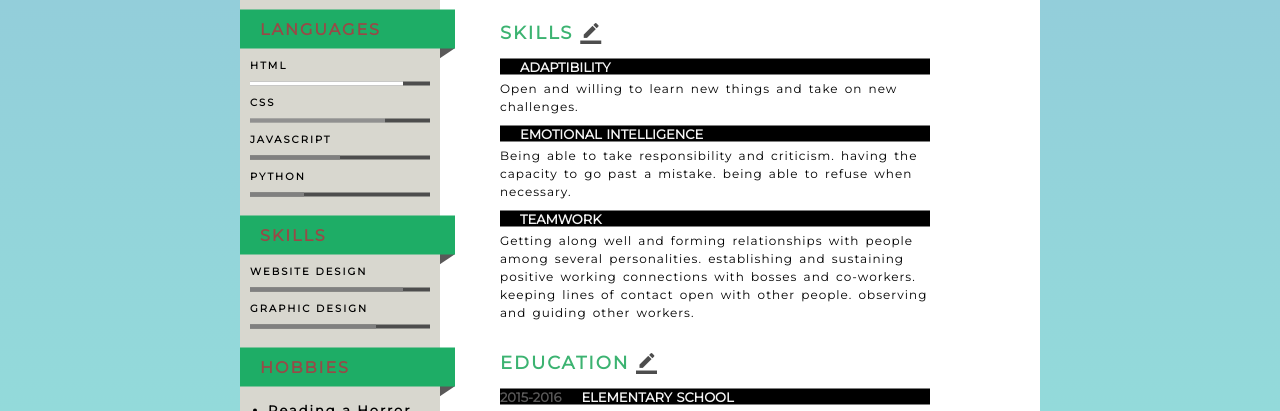
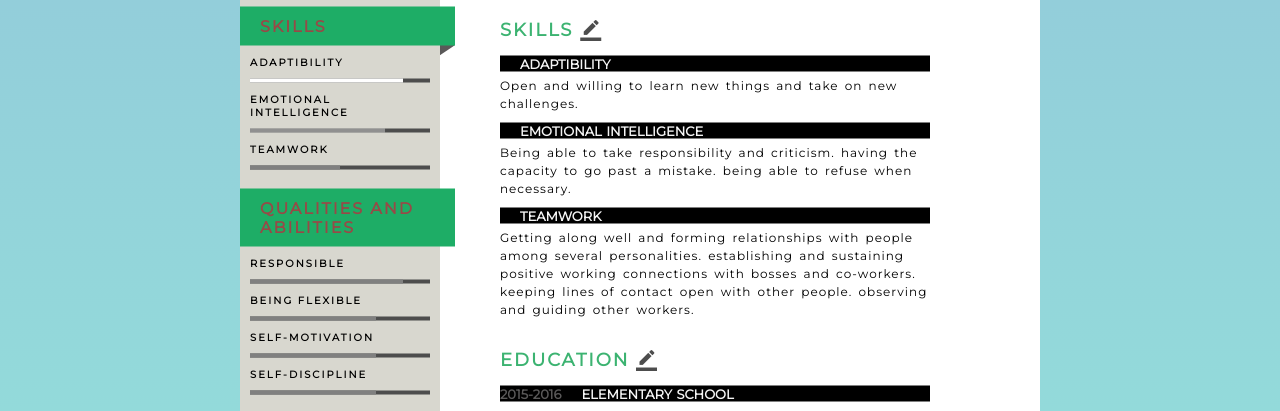
Before and after one commit to grazieeeee/grazieeeee., a plain HTML site: page index.html in a window 1280 px wide. Shown: the part 365-776 px from the top of the page. Drawn offline with Linux system fonts and the light colour scheme.

Commit message:
updated index.html

```diff
--- a/index.html
+++ b/index.html
@@ -10,6 +10,19 @@
   <link rel="stylesheet" href="https://cdnjs.cloudflare.com/ajax/libs/font-awesome/4.7.0/css/font-awesome.min.css">
 </head>
 <body>
+
+	h1 {
+		color:brown;
+		text-align: center;
+	  }
+
+	  #center {
+	  text-align: center;
+	  }
+	  div {
+		border: 5px solid brown;
+
+	  }
 	<h1 class=<"head"> My Resume</h1>
 
 <div class="main">
@@ -29,53 +42,59 @@
 
 		<div class="box-1">
 			<div class="heading">
-				<p>LANGUAGES</p>
+				<p>SKILLS</p>
 			</div>
 
-			<p class="p1">HTML
+			<p class="p1">ADAPTIBILITY
 			<div class="skill-container">
 				<div class="skill html"></div>
 			</div>
 			</p>
 
-			<p class="p1">CSS
+			<p class="p1">EMOTIONAL INTELLIGENCE
 			<div class="skill-container">
 				<div class="skill css"></div>
 			</div>
 			</p>
 
-			<p class="p1">JAVASCRIPT
+			<p class="p1">TEAMWORK
 			<div class="skill-container">
 				<div class="skill js"></div>
 			</div>
 			</p>
 
-			<p class="p1">PYTHON
-			<div class="skill-container">
-				<div class="skill jquery"></div>
-			</div>
-			</p>
 		</div>
 		<br>
 
 
 		<div class="box-1">
 			<div class="heading">
-				<p>SKILLS</p>
+				<p>QUALITIES AND ABILITIES</p>
 			</div>
 
-			<p class="p1">WEBSITE DESIGN
+			<p class="p1">RESPONSIBLE
 			<div class="skill-container">
 				<div class="skill web"></div>
 			</div>
 			</p>
 
-			<p class="p1">GRAPHIC DESIGN
+			<p class="p1">BEING FLEXIBLE
 			<div class="skill-container">
 				<div class="skill gra"></div>
 			</div>
 			</p>
 
+			<p class="p1">SELF-MOTIVATION
+				<div class="skill-container">
+					<div class="skill gra"></div>
+				</div>
+				</p>
+
+			<p class="p1">SELF-DISCIPLINE
+				<div class="skill-container">
+					<div class="skill gra"></div>
+				</div>
+				</p>
 
 		</div>
 		<br>
```
